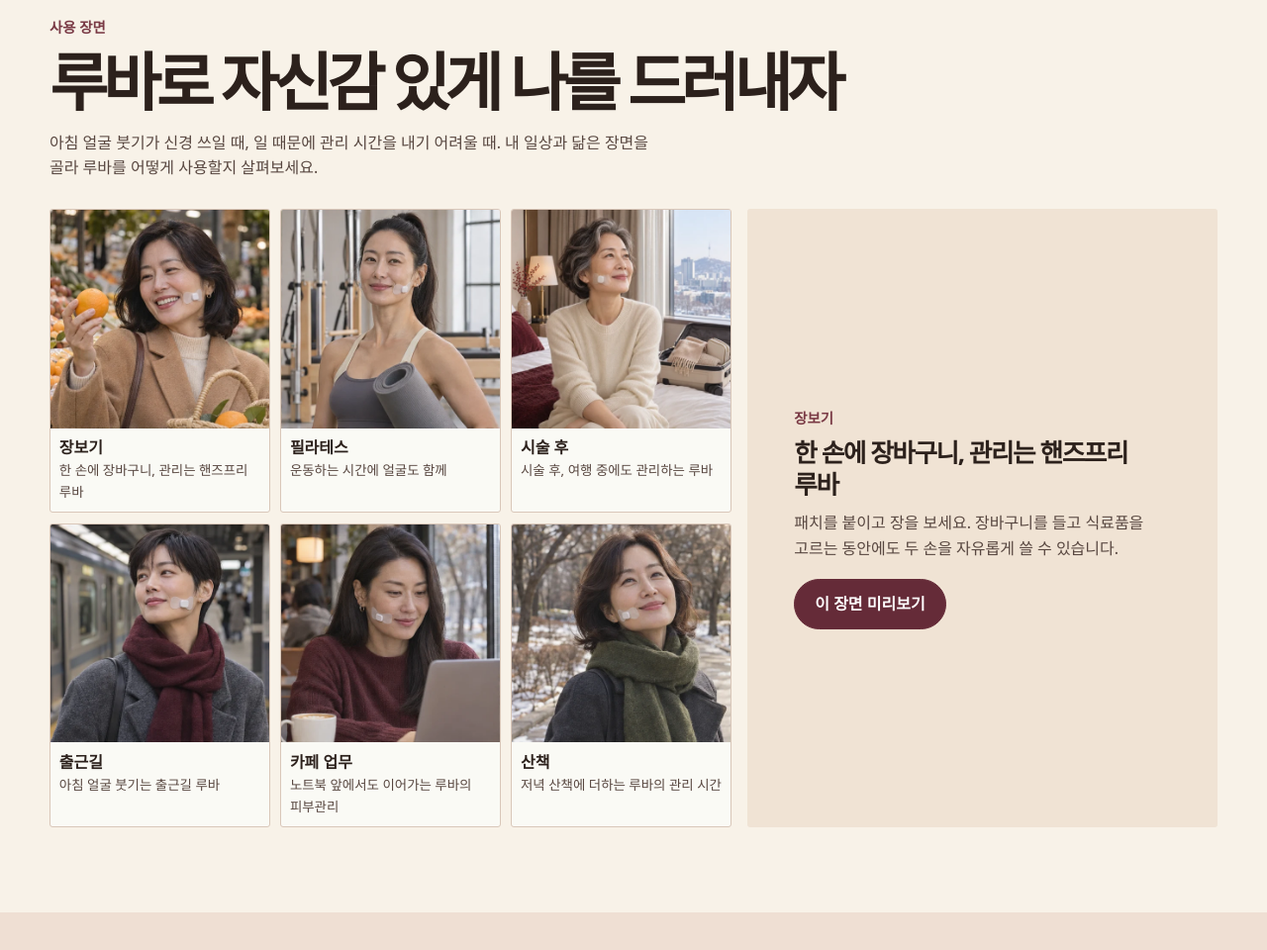
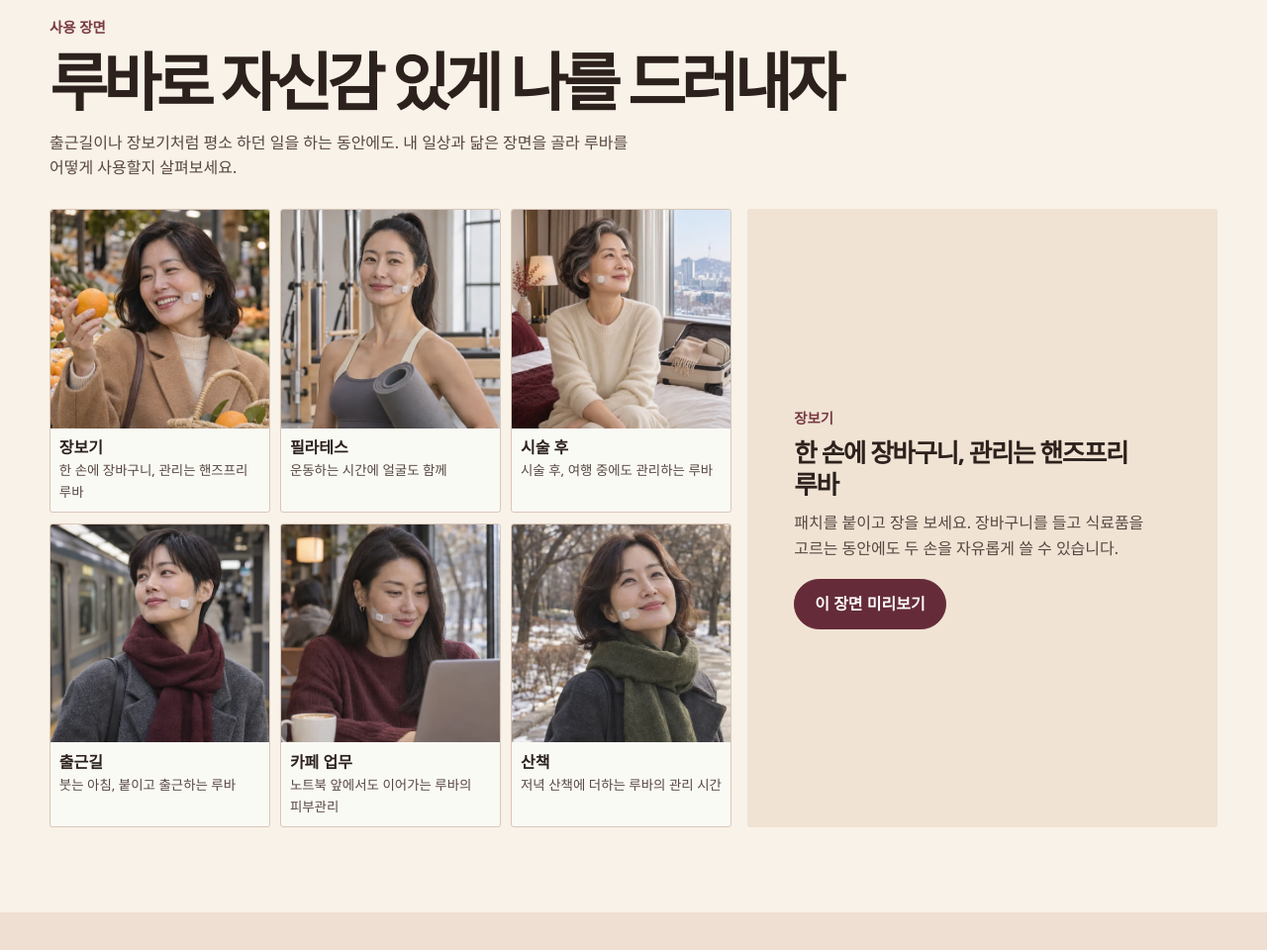
Before and after one commit to wooinho/ruba-december-preview, a plain HTML site: page index.html in a window 1280 px wide. Shown: the part 880-1840 px from the top of the page at 99% size. Drawn offline with Linux system fonts and the light colour scheme.

Commit message:
Publish scene-led wording on the RUBA commute card

```diff
--- a/index.html
+++ b/index.html
@@ -8,7 +8,7 @@
 <meta name="description" content="추운 날에도, 따뜻한 루틴. 루바 12월 연말 프로모션과 회원가입 이벤트 시안.">
 <title>Reveal, RUBA | 루바의 따뜻한 연말</title>
 <link rel="stylesheet" href="style.css?v=scene-hover">
-<script src="app.js?v=pilates-copy" defer></script>
+<script src="app.js?v=commute-copy" defer></script>
 </head>
 <body>
 <a class="skip" href="#main">본문으로 이동</a>
@@ -34,13 +34,13 @@
   <section id="scenes" class="wrap section">
     <p class="eyebrow">사용 장면</p>
     <h2>루바로 자신감 있게 나를 드러내자</h2>
-    <p class="sub">아침 얼굴 붓기가 신경 쓰일 때, 일 때문에 관리 시간을 내기 어려울 때. 내 일상과 닮은 장면을 골라 루바를 어떻게 사용할지 살펴보세요.</p>
+    <p class="sub">출근길이나 장보기처럼 평소 하던 일을 하는 동안에도. 내 일상과 닮은 장면을 골라 루바를 어떻게 사용할지 살펴보세요.</p>
     <div class="scene-layout">
       <fieldset class="scenes"><legend class="sr">관심 있는 사용 장면</legend>
         <label class="scene-card"><input type="radio" name="scene" value="errands" checked><span class="scene-tile"><img src="tpo-wear-errands.webp" alt="" width="512" height="512" loading="lazy"><span class="scene-caption">장보기<small>한 손에 장바구니, 관리는 핸즈프리 루바</small></span></span></label>
         <label class="scene-card"><input type="radio" name="scene" value="studio"><span class="scene-tile"><img src="tpo-wear-studio.webp" alt="" width="512" height="512" loading="lazy"><span class="scene-caption">필라테스<small>운동하는 시간에 얼굴도 함께</small></span></span></label>
         <label class="scene-card"><input type="radio" name="scene" value="daily"><span class="scene-tile"><img src="tpo-wear-travel.webp" alt="" width="512" height="512" loading="lazy"><span class="scene-caption">시술 후<small>시술 후, 여행 중에도 관리하는 루바</small></span></span></label>
-        <label class="scene-card"><input type="radio" name="scene" value="commute"><span class="scene-tile"><img src="tpo-wear-commute.webp" alt="" width="512" height="512" loading="lazy"><span class="scene-caption">출근길<small>아침 얼굴 붓기는 출근길 루바</small></span></span></label>
+        <label class="scene-card"><input type="radio" name="scene" value="commute"><span class="scene-tile"><img src="tpo-wear-commute.webp" alt="" width="512" height="512" loading="lazy"><span class="scene-caption">출근길<small>붓는 아침, 붙이고 출근하는 루바</small></span></span></label>
         <label class="scene-card"><input type="radio" name="scene" value="cafe"><span class="scene-tile"><img src="tpo-wear-cafe.webp" alt="" width="512" height="512" loading="lazy"><span class="scene-caption">카페 업무<small>노트북 앞에서도 이어가는 루바의 피부관리</small></span></span></label>
         <label class="scene-card"><input type="radio" name="scene" value="walk"><span class="scene-tile"><img src="tpo-wear-walk.webp" alt="" width="512" height="512" loading="lazy"><span class="scene-caption">산책<small>저녁 산책에 더하는 루바의 관리 시간</small></span></span></label>
       </fieldset>
```
